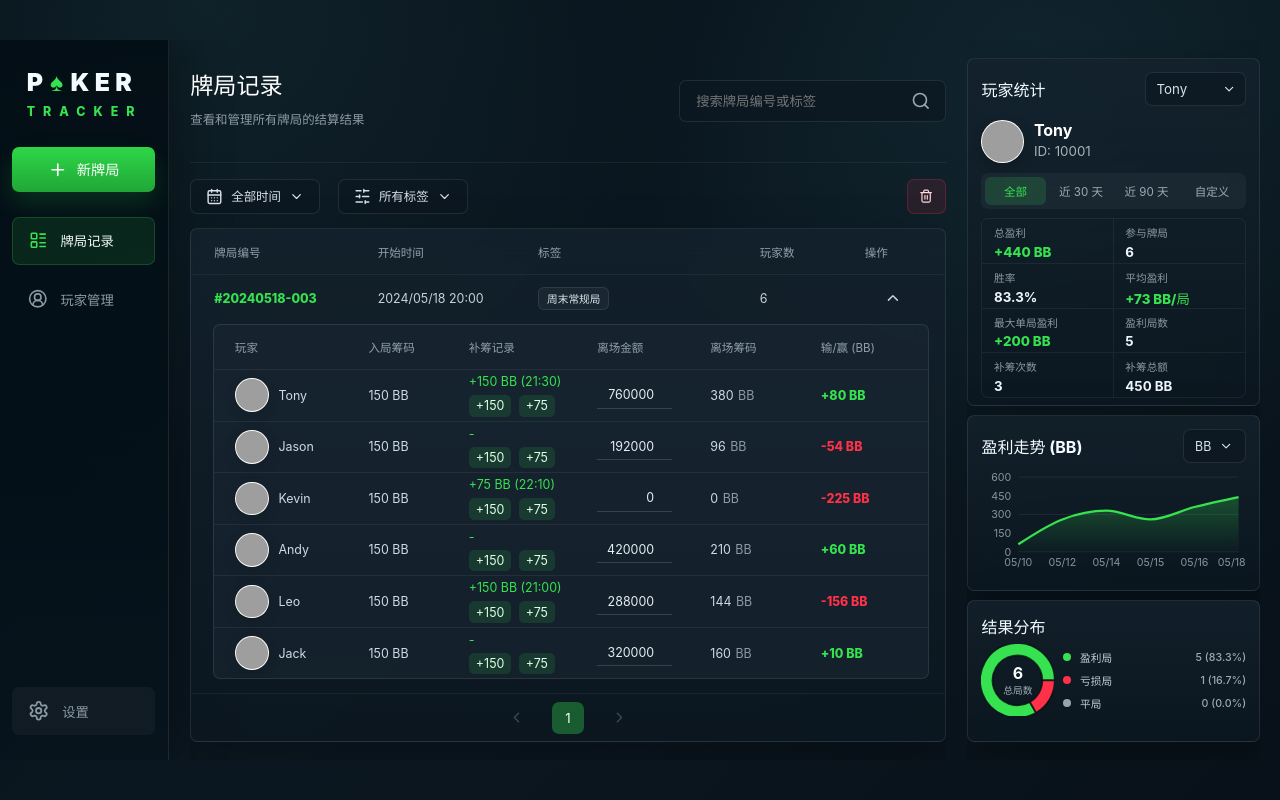
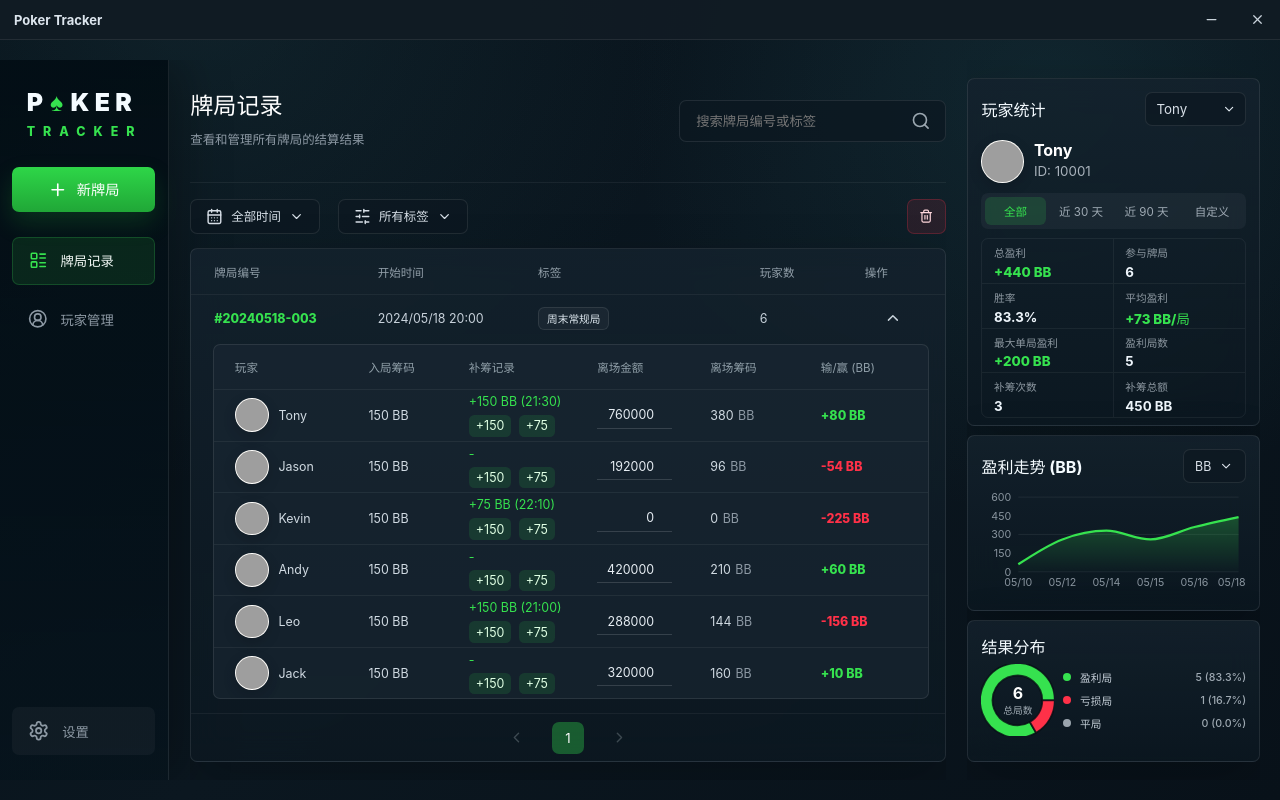
Before and after one commit to AI-Kyo-er/TEXAS-HOLD-EM-SCOREBOARD, a React (Vite) app: page / in a window 1280 px wide. Built offline with nearby package versions, Linux system fonts and the light colour scheme; grey boxes are pictures that could not be loaded.

Commit message:
修改自设的顶栏

```diff
--- /dev/null
+++ b/electron/preload.cjs
@@ -0,0 +1,6 @@
+const { contextBridge, ipcRenderer } = require("electron");
+
+contextBridge.exposeInMainWorld("pokerWindow", {
+  minimize: () => ipcRenderer.invoke("window:minimize"),
+  close: () => ipcRenderer.invoke("window:close")
+});
--- a/src/App.tsx
+++ b/src/App.tsx
@@ -8,6 +8,7 @@ import {
   CircleUserRound,
   RefreshCw,
   LayoutList,
+  Minus,
   Plus,
   Search,
   Settings,
@@ -31,6 +32,15 @@ import {
   YAxis
 } from "recharts";
 
+declare global {
+  interface Window {
+    pokerWindow?: {
+      minimize: () => void;
+      close: () => void;
+    };
+  }
+}
+
 type Player = {
   id: string;
   name: string;
@@ -88,6 +98,7 @@ const red = "#ff3148";
 const neutral = "#97a3ad";
 const DESIGN_WIDTH = 1440;
 const DESIGN_HEIGHT = 810;
+const TITLEBAR_HEIGHT = 40;
 const GAMES_PER_PAGE = 8;
 const CASH_PER_BB = 2000;
 const DEFAULT_SETTINGS: AppSettings = {
@@ -107,7 +118,7 @@ const TIME_FILTER_LABELS = Object.fromEntries(
 
 function getViewportScale() {
   if (typeof window === "undefined") return 1;
-  return Math.min(window.innerWidth / DESIGN_WIDTH, window.innerHeight / DESIGN_HEIGHT);
+  return Math.min(window.innerWidth / DESIGN_WIDTH, (window.innerHeight - TITLEBAR_HEIGHT) / DESIGN_HEIGHT);
 }
 
 const demoPlayers: Player[] = [
@@ -659,7 +670,27 @@ function App() {
   }
 
   return (
-    <div className="scale-viewport">
+    <div className="app-frame">
+      <header className="window-titlebar">
+        <div className="window-titlebar-brand">Poker Tracker</div>
+        <div className="window-controls">
+          <button
+            className="window-control"
+            aria-label="最小化"
+            onClick={() => window.pokerWindow?.minimize()}
+          >
+            <Minus size={15} />
+          </button>
+          <button
+            className="window-control close"
+            aria-label="关闭"
+            onClick={() => window.pokerWindow?.close()}
+          >
+            <X size={15} />
+          </button>
+        </div>
+      </header>
+      <div className="scale-viewport">
       <div
         className="scale-stage"
         style={{
@@ -1300,6 +1331,7 @@ function App() {
         </div>
       </div>
     </div>
+    </div>
   );
 }
 
--- a/src/styles.css
+++ b/src/styles.css
@@ -14,6 +14,7 @@
   --green: #36e24f;
   --green-soft: rgba(54, 226, 79, 0.16);
   --red: #ff3148;
+  --titlebar-height: 40px;
   font-size: 15px;
 }
 
@@ -49,9 +50,62 @@ button {
   border: 0;
 }
 
+.app-frame {
+  width: 100vw;
+  height: 100vh;
+  overflow: hidden;
+}
+
+.window-titlebar {
+  position: fixed;
+  inset: 0 0 auto;
+  z-index: 50;
+  display: flex;
+  align-items: center;
+  justify-content: space-between;
+  height: var(--titlebar-height);
+  padding-left: 14px;
+  border-bottom: 1px solid rgba(255, 255, 255, 0.08);
+  color: #dce5ed;
+  background: rgba(17, 28, 36, 0.96);
+  -webkit-app-region: drag;
+}
+
+.window-titlebar-brand {
+  color: #dce5ed;
+  font-size: 13px;
+  font-weight: 700;
+}
+
+.window-controls {
+  display: flex;
+  align-items: stretch;
+  align-self: stretch;
+  -webkit-app-region: no-drag;
+}
+
+.window-control {
+  display: inline-flex;
+  align-items: center;
+  justify-content: center;
+  width: 46px;
+  color: #c9d3db;
+  background: transparent;
+  cursor: pointer;
+}
+
+.window-control:hover {
+  color: #ffffff;
+  background: rgba(255, 255, 255, 0.08);
+}
+
+.window-control.close:hover {
+  background: #d9281f;
+}
+
 .scale-viewport {
   position: fixed;
-  inset: 0;
+  inset: var(--titlebar-height) 0 0;
   display: flex;
   align-items: center;
   justify-content: flex-start;
```
Also changed, not shown: electron/main.cjs (+16 -6 lines).
